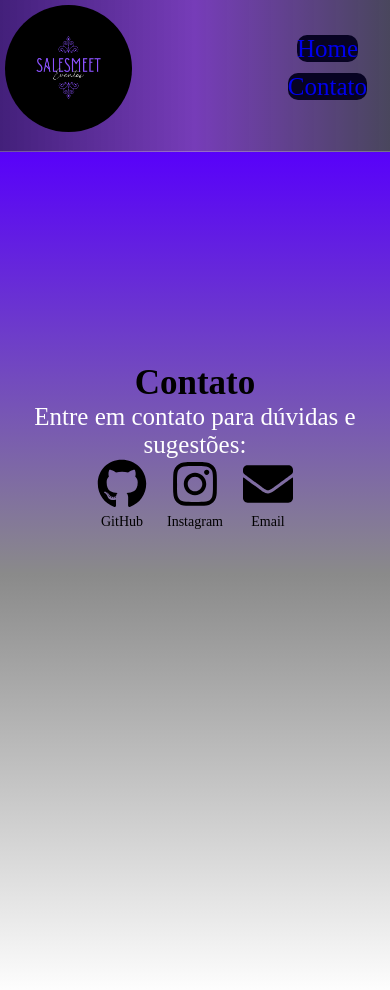
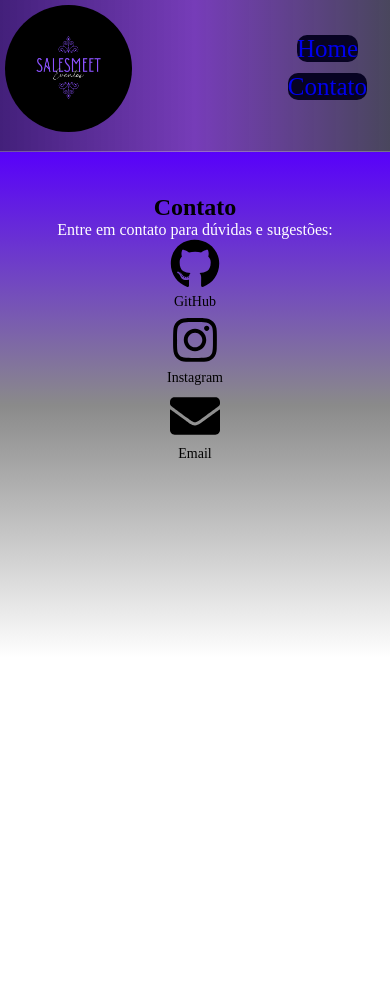
Before and after one commit to Danilo-Almeida-da-Silva/SalesMeet_Event, a React (Vite) app: page /Footer in a window 390 px wide. Shown: the top 990 px of the page. After the commit the page ends 844 px from the top, so only its background shows below. Built offline with nearby package versions, Linux system fonts and the light colour scheme.

Commit message:
style(contato): implementa layout responsivo para mobile

```diff
--- a/src/components/Footer/Footer.module.scss
+++ b/src/components/Footer/Footer.module.scss
@@ -49,3 +49,57 @@
     font-size: 14px;
   }
 }
+@media (max-width: 1024px) {
+  .footer {
+    height: 80vh;
+  }
+
+  .contato h3 {
+    font-size: 30px;
+  }
+
+  .contato p {
+    font-size: 20px;
+  }
+}
+
+@media (max-width: 768px) {
+  .footer {
+    height: 70vh;
+  }
+
+  .contato h3 {
+    font-size: 28px;
+  }
+
+  .contato p {
+    font-size: 18px;
+  }
+
+  .socialLinks {
+    flex-direction: column;
+    gap: 10px;
+  }
+}
+
+@media (max-width: 480px) {
+  .footer {
+    height: 60vh;
+  }
+
+  .contato h3 {
+    font-size: 24px;
+  }
+
+  .contato p {
+    font-size: 16px;
+  }
+
+  .socialLinks {
+    gap: 5px;
+  }
+
+  .socialLinks figure {
+    font-size: 12px;
+  }
+}
```
